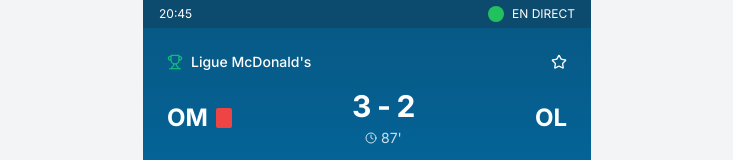
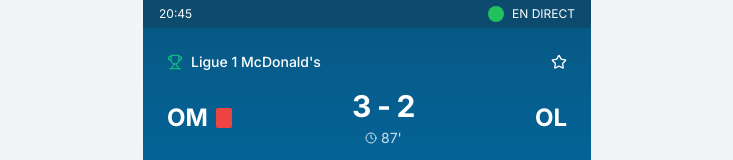
Before and after one commit to devvv1337/statlive, a React (Vite) app: page /stats in a window 1280 px wide. Shown: the top 160 px of the page, without its empty margins (273-1006 px from the left). Built offline with nearby package versions, Linux system fonts and the light colour scheme.

Commit message:
rename ligue name

```diff
--- a/src/components/MatchStatsDisplay.tsx
+++ b/src/components/MatchStatsDisplay.tsx
@@ -50,7 +50,7 @@ const MatchStatsDisplay: React.FC = () => {
     awayTeam: "OL",
     score: "3 - 2",
     time: "87'",
-    league: "Ligue McDonald's",
+    league: "Ligue 1 McDonald's",
     redCards: {
       home: 1,
       away: 0,
```
